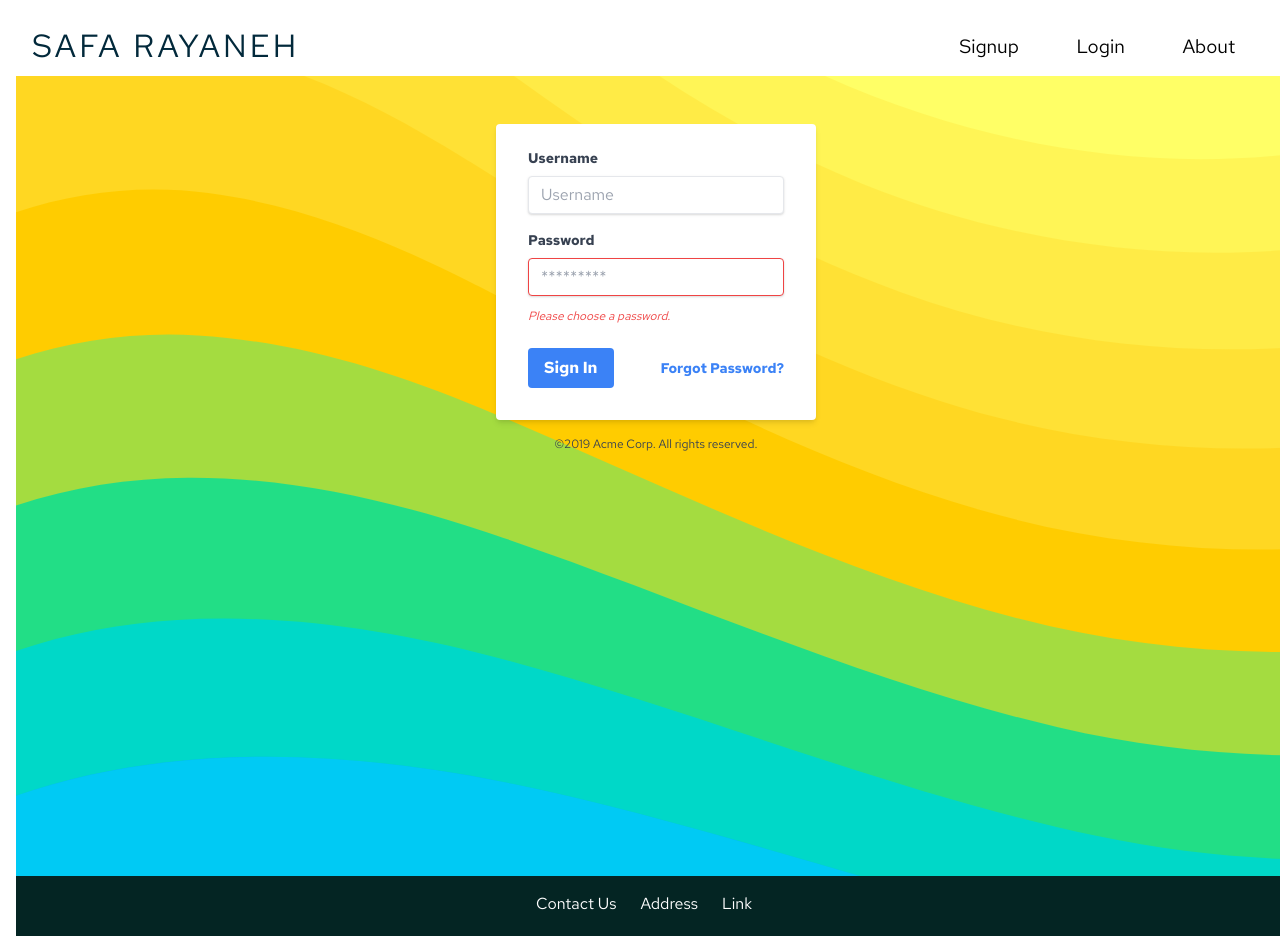
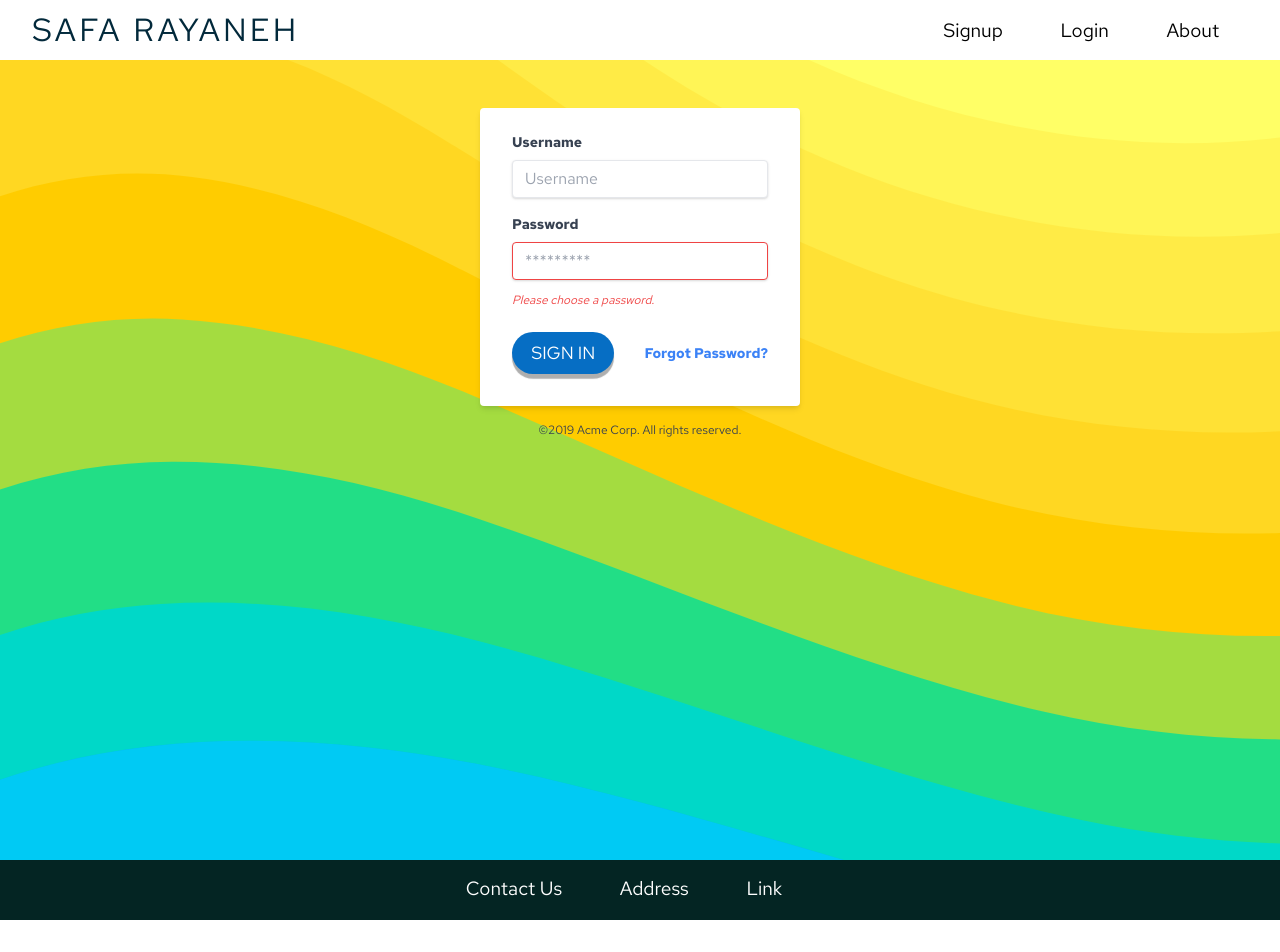
Before and after one commit to penkong/vue-safa, a Vue app in the folder safa/: page /login in a window 1280 px wide. After the commit the page ends 920 px from the top, so only its background shows below. Built offline with nearby package versions, Linux system fonts and the light colour scheme.

Commit message:
add refactor for button

```diff
--- a/safa/src/layout/Footer/Footer.scss
+++ b/safa/src/layout/Footer/Footer.scss
@@ -2,10 +2,25 @@
     height: 60px;
     width: 100vw;
     background: #042523;
+    color: white;
     ul {
+        display: flex;
         justify-content: center;
         align-items: center;
         align-content: center;
-        margin: 1rem auto;
+        margin-left: auto;
+        margin-right: 2rem;
+        margin-top: .4rem;
+
+        li {
+            margin: 0 1rem;
+            font-size: 1.2rem;
+            padding: .5rem .8rem;
+            transition: all .2s ease-in;
+            &:hover {
+                color: #042523;
+                background: white;
+            }
+        }
     }
 }
--- a/safa/src/layout/Footer/Footer.vue
+++ b/safa/src/layout/Footer/Footer.vue
@@ -1,14 +1,14 @@
 <template>
   <div class="footer">
     <ul class="flex">
-      <li class="mr-6">
-        <a class="text-white hover:text-blue-200" href="#">Contact Us</a>
+      <li>
+        <a href="#">Contact Us</a>
       </li>
-      <li class="mr-6">
-        <a class="text-white hover:text-blue-200" href="#">Address</a>
+      <li>
+        <a href="#">Address</a>
       </li>
-      <li class="mr-6">
-        <a class="text-white hover:text-blue-200" href="#">Link</a>
+      <li>
+        <a href="#">Link</a>
       </li>
     </ul>
   </div>
--- a/safa/src/sass/abstract/_mixins.scss
+++ b/safa/src/sass/abstract/_mixins.scss
@@ -12,6 +12,7 @@
   left: 50%;
   transform: translate(-50%, -50%);
 }
+
 // left: 50%;
 //     top: 50%;
 //transform: translate(-50%, -50%);
--- a/safa/src/sass/base/_base.scss
+++ b/safa/src/sass/base/_base.scss
@@ -7,8 +7,7 @@
 }
 
 html {
-  font-size: 62.5%; //10px
-  font-size: 16px;
+  font-size: 16; //10px
   font-family: "Red Hat Text", sans-serif;
   overflow-x: hidden;
   height: 100%;
@@ -31,7 +30,7 @@ html {
 //
 body {
   box-sizing: border-box;
-  padding: 1rem;
+  padding: 0;
   @include respond(tab-port) {
     padding: 0;
   }
--- a/safa/src/sass/component/_button.scss
+++ b/safa/src/sass/component/_button.scss
@@ -1,15 +1,18 @@
-.btn {
+
+  .btn {
+  background: rgb(10, 80, 138);
+  color: white;
   &,
   &:link,
   &:visited {
     text-transform: uppercase;
     text-decoration: none;
-    padding: 1.5rem 3rem;
+    padding: .5rem 1.2rem;
     display: inline-block;
     border-radius: 4rem;
     transition: all 0.2s;
     position: relative;
-    font-size: 1.5rem;
+    font-size: 1.1rem;
 
     // change for the button
     border: none;
@@ -19,6 +22,7 @@
   &:hover {
     transform: translateY(-0.09rem) scale(1.02);
     box-shadow: 0 0.5rem 0.2rem $color-shadow-btn-hover;
+    background: rgb(6, 110, 196);
 
     &:after {
       transform: scaleX(1.4) scaleY(1.5);
@@ -46,9 +50,9 @@
   }
 
   &--green {
-    background-color: $color-primary-dark;
+    background-color: rgb(6, 110, 196);
     color: $color-white;
-    letter-spacing: 0.4rem;
+    // letter-spacing: 0.4rem;
     font-weight: 400;
     box-shadow: 0 0.3rem 0.05rem $color-shadow-btn-white;
 
@@ -80,7 +84,7 @@
 .btn-text {
   &:link,
   &:visited {
-    color: $color-btn--white;
+    color: rgb(11, 196, 171);
     font-size: 2rem;
     font-weight: 500;
     display: inline-block;
@@ -92,8 +96,8 @@
   }
 
   &:hover {
-    background-color: $color-primary;
-    color: $color-btn--white;
+    background-color: rgb(11, 196, 171);
+    color: white;
     box-shadow: 0 0.3rem 0.05rem $color-shadow-btn-white;
     transform: translateY(-0.2rem);
   }
--- a/safa/src/views/Login/Login.scss
+++ b/safa/src/views/Login/Login.scss
@@ -1,3 +1,4 @@
+@import "../../sass/abstract/variables";
 .login {
     width: 100vw;
     height: 100vh;
@@ -11,7 +12,7 @@
         margin: 3rem auto;
         transition: all 0.25s ease-in;
         &:hover {
-            transform: scale(1.05);
+            // transform: scale(1.05);
         }
     }
 }
--- a/safa/src/views/Login/Login.vue
+++ b/safa/src/views/Login/Login.vue
@@ -22,10 +22,7 @@
           <p class="text-red-500 text-xs italic">Please choose a password.</p>
         </div>
         <div class="flex items-center justify-between">
-          <button
-            class="bg-blue-500 hover:bg-blue-700 text-white font-bold py-2 px-4 rounded focus:outline-none focus:shadow-outline"
-            type="button"
-          >Sign In</button>
+          <button class="btn btn-text btn--green" type="button">Sign In</button>
           <a
             class="inline-block align-baseline font-bold text-sm text-blue-500 hover:text-blue-800"
             href="#"
@@ -45,4 +42,5 @@ export default {
 
 <style lang="scss" scoped>
 @import "Login";
+@import "../../sass/component/button";
 </style>
--- a/safa/src/views/Signup/Signup.vue
+++ b/safa/src/views/Signup/Signup.vue
@@ -31,10 +31,7 @@
           <p v-if="empty" class="text-red-500 text-xs italic">Please choose a password.</p>
         </div>
         <div class="flex items-center justify-center">
-          <button
-            class="bg-blue-500 hover:bg-blue-700 text-white font-bold py-2 px-4 rounded focus:outline-none focus:shadow-outline"
-            type="button"
-          >Sign Up</button>
+          <button class="btn btn-text btn--animated" type="button">Sign Up</button>
         </div>
       </form>
       <p class="text-center text-gray-700 text-xs">&copy;2019 Acme Corp. All rights reserved.</p>
@@ -58,4 +55,5 @@ export default {
 
 <style scoped lang="scss">
 @import "Signup";
+@import "../../sass/component/button";
 </style>
```
Also changed, not shown: safa/src/layout/Header/Header.scss (+0 -27 lines), safa/src/views/Signup/Signup.scss (+4 -4 lines).
